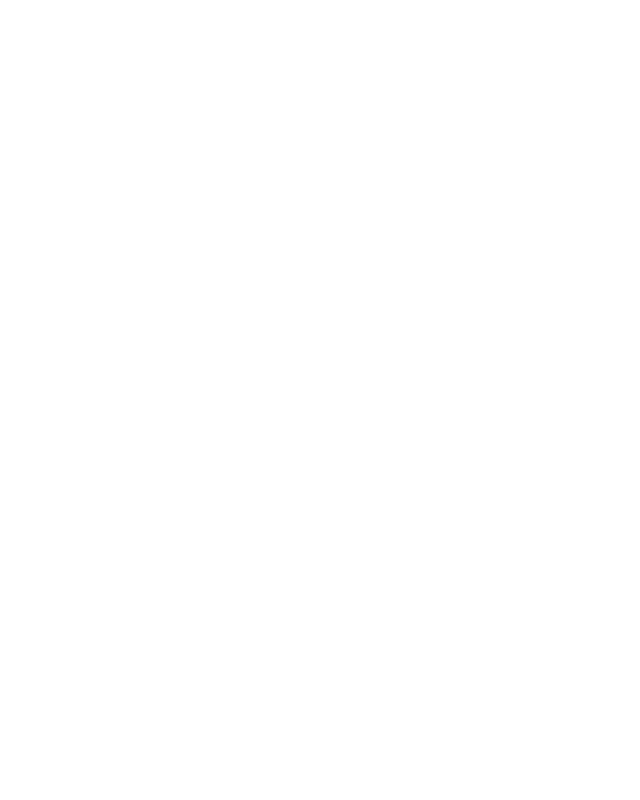
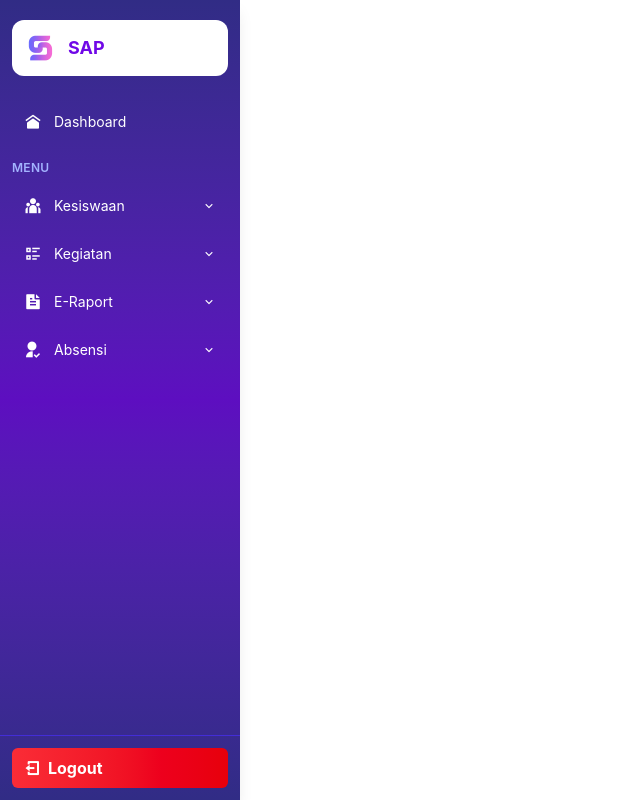
Before and after one commit to Andikarizkiferdianto/mini-project-fe, a React (Vite) app: page /cc in a window 1280 px wide. Before the commit this address had no page. Shown: the whole page, without its empty margins (0-640 px from the left). Built offline with nearby package versions, Linux system fonts and the light colour scheme.

Commit message:
membuat sidebar

```diff
--- a/package.json
+++ b/package.json
@@ -15,6 +15,7 @@
     "lucide-react": "^1.8.0",
     "react": "^19.2.4",
     "react-dom": "^19.2.4",
+    "react-icons": "^5.6.0",
     "react-router-dom": "^7.14.0",
     "remixicon": "^4.9.1",
     "sweetalert2": "^11.26.24"
--- a/src/App.jsx
+++ b/src/App.jsx
@@ -3,11 +3,15 @@
 import LandingPage from './components/Landingpage';
 import Login from './LoginAdmin/Login';
 import DashboardAdmin from './Pages/DashboardAdmin';
+import Sidebar from "./components/Sidebar";
+
 
 function App() {
   return (
     <Router>
       <Routes>
+
+        <Route path="/cc" element={<Sidebar />} />
         <Route path="/" element={<LandingPage />} />
         <Route path="/login" element={<Login />} />
         <Route path="/dashboard-admin" element={<DashboardAdmin />} />
--- a/src/components/Calltoaction.jsx
+++ b/src/components/Calltoaction.jsx
@@ -1,4 +1,4 @@
-import React from 'react';
+       import React from 'react';
 
 function Calltoaction() {
   return (
--- /dev/null
+++ b/src/components/Sidebar.jsx
@@ -0,0 +1,168 @@
+import { useState } from "react";
+import "remixicon/fonts/remixicon.css";
+import Swal from "sweetalert2";
+import { useNavigate, useLocation, Link } from "react-router-dom";
+import LogoSAP from '../assets/LogoSAP.png'
+
+
+
+function Sidebar() {
+    const [openMenu, setOpenMenu] = useState(null);
+    const nav = useNavigate();
+    const location = useLocation();
+
+    const handleLogout = (e) => {
+        e.preventDefault();
+        Swal.fire({
+            title: "Yakin ingin logout?",
+            text: "Kamu akan kembali ke halaman login.",
+            icon: "warning",
+            showCancelButton: true,
+            confirmButtonText: "Ya, Logout",
+            cancelButtonText: "Batal",
+            confirmButtonColor: "#1e3a8a",
+            cancelButtonColor: "#dc2626",
+        }).then((r) => {
+            if (r.isConfirmed) {
+                Swal.fire({
+                    title: "Berhasil Logout!",
+                    icon: "success",
+                    timer: 1200,
+                    showConfirmButton: false,
+                });
+                setTimeout(() => nav("/login"), 1200);
+            }
+        });
+    };
+
+    const menuItems = [
+        { path: "/", icon: "ri-home-9-fill", label: "Dashboard" },
+
+        { isSection: true, label: "MENU" },
+
+        {
+            icon: "ri-team-fill",
+            label: "Kesiswaan",
+            children: [
+                { path: "/", label: "Data Siswa" },
+                { path: "/", label: "Kenaikan Kelas" },
+                { path: "/", label: "Data Kelas" },
+                { path: "/", label: "Data Jurusan" },
+                { path: "/", label: "Tahun Ajaran" },
+                { path: "/", label: "Wali Kelas" },
+            ],
+        },
+        {
+            icon: "ri-list-check-2",
+            label: "Kegiatan",
+            children: [
+                { path: "/", label: "Ekstrakurikuler" },
+            ],
+        },
+
+        {
+            icon: "ri-file-text-fill",
+            label: "E-Raport",
+            children: [
+                { path: "/", label: "Data Raport" },
+                { path: "/", label: "Aspek Penilaian" },
+                { path: "/", label: "Semester" },
+                { path: "/", label: "Jis Semester" },
+            ],
+        },
+        {
+            icon: "ri-user-follow-fill",
+            label: "Absensi",
+            children: [
+                { path: "/", label: "Absensi Harian" },
+                { path: "/", label: "Rekap Absensi" },
+                { path: "/", label: "Absensi Mapel" },
+            ],
+        },
+    ];
+
+    return (
+        <div className="w-60 min-h-screen">
+            <div className="fixed overflow-y-auto top-0 left-0 h-full w-60 bg-gradient-to-b from-indigo-900 via-violet-800 to-indigo-900 text-white shadow-lg flex flex-col">
+
+                {/* LOGO */}
+                <div className="bg-white text-violet-700 rounded-xl p-3 flex items-center mt-5 gap-3 mb-6 mx-3">
+                    <img src={LogoSAP} alt="logo" className="h-8 w-auto" />
+                    <h1 className="font-bold text-lg">SAP</h1>
+                </div>
+
+                <nav className="flex-1 px-3 text-sm">
+                    {menuItems.map((item, index) =>
+                        item.isSection ? (
+                            <p
+                                key={index}
+                                className="mt-4 mb-2 text-xs uppercase tracking-wide text-indigo-300 font-semibold"
+                            >
+                                {item.label}
+                            </p>
+                        ) : item.children ? (
+                            <div key={index}>
+                                <button
+                                    onClick={() =>
+                                        setOpenMenu(openMenu === index ? null : index)
+                                    }
+                                    className="flex items-center justify-between w-full py-2 px-3 rounded-md hover:bg-violet-700 transition"
+                                >
+                                    <div className="flex items-center gap-3">
+                                        <i className={`${item.icon} text-lg`}></i>
+                                        {item.label}
+                                    </div>
+
+                                    <i
+                                        className={`ri-arrow-down-s-line transition-transform duration-300 ${openMenu === index ? "rotate-180" : ""
+                                            }`}
+                                    ></i>
+                                </button>
+
+
+                                {/* submenu */}
+                                <div
+                                    className={`ml-6 mt-1 space-y-1 overflow-hidden transition-all duration-300 ${openMenu === index
+                                        ? "max-h-96 opacity-100"
+                                        : "max-h-0 opacity-0"
+                                        }`}>
+                                    {item.children.map((child, i) => (
+                                        <Link
+                                            key={i}
+                                            to={child.path}
+                                            className="block py-3 px-3 rounded-md text-sm hover:bg-violet-600 transition"
+                                        >
+                                            {child.label}
+                                        </Link>
+                                    ))}
+                                </div>
+                            </div>
+                        ) : (
+                            <Link
+                                key={index}
+                                to={item.path}
+                                className="flex items-center gap-3 py-2 px-3 rounded-md hover:bg-violet-700 transition"
+                            >
+                                <i className={`${item.icon} text-lg`}></i>
+                                {item.label}
+                            </Link>
+                        )
+                    )}
+                </nav>
+
+                {/* LOGOUT */}
+                <div className="p-3 border-t border-indigo-700">
+                    <button
+                        onClick={handleLogout}
+                        className="w-full flex items-center gap-2 py-2 px-3 rounded-md bg-gradient-to-r from-red-500 to-red-600 hover:opacity-90 font-bold transition"
+                    >
+                        <i className="ri-logout-box-line"></i>
+                        Logout
+                    </button>
+                </div>
+            </div>
+        </div>
+    );
+}
+
+export default Sidebar;
```
Also changed, not shown: 1 other file (tests, documents, lock files or other folders).
